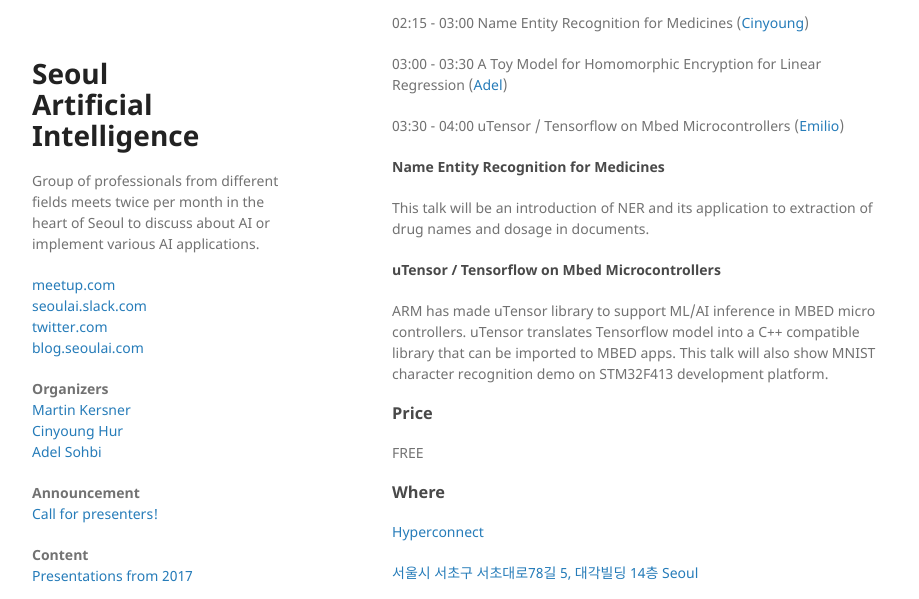
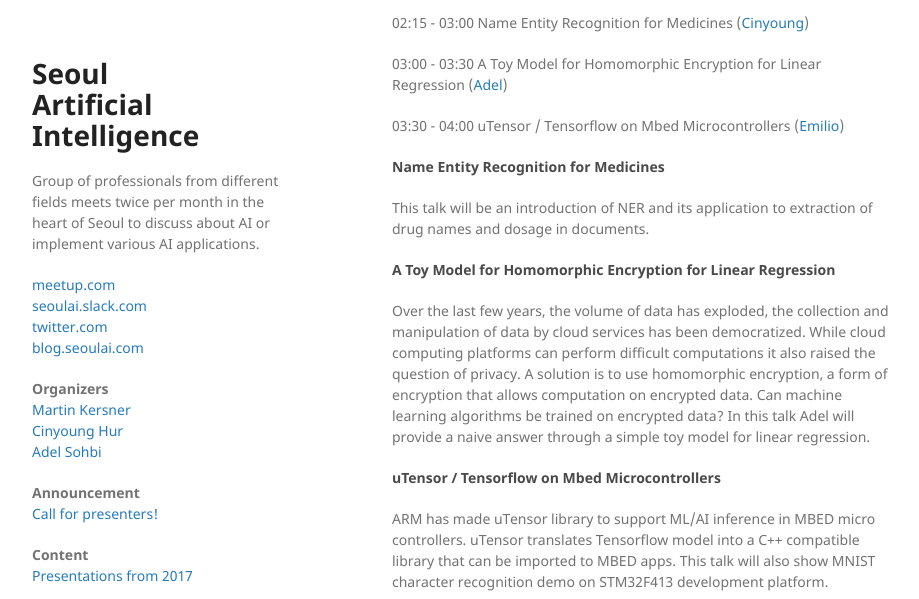
Before and after one commit to martinkersner/seoul-artificial-intelligence-meetup, a Jekyll site: the page built from docs/index.md, in a window 1280 px wide and 900 px high, scrolled down 350 px, cut to the strip 0-599 px from the top of the window. Shown: the whole strip, without its empty margins (178-1097 px from the left). Built offline with Jekyll 4.4.1, drawn with Linux system fonts in a browser that asks for light colours.

Commit message:
added homomorphic linear regression abstract

```diff
--- a/docs/index.md
+++ b/docs/index.md
@@ -28,6 +28,9 @@ Saturday, April 28, 2018
 
 #### Name Entity Recognition for Medicines
 This talk will be an introduction of NER and its application to extraction of drug names and dosage in documents.
+
+#### A Toy Model for Homomorphic Encryption for Linear Regression
+Over the last few years, the volume of data has exploded, the collection and manipulation of data by cloud services has been democratized. While cloud computing platforms can perform difficult computations it also raised the question of privacy. A solution is to use homomorphic encryption, a form of encryption that allows computation on encrypted data. Can machine learning algorithms be trained on encrypted data? In this talk Adel will provide a naive answer through a simple toy model for linear regression.
 
 #### uTensor / Tensorflow on Mbed Microcontrollers
 ARM has made uTensor library to support ML/AI inference in MBED micro controllers. uTensor translates Tensorflow model into a C++ compatible library that can be imported to MBED apps. This talk will also show MNIST character recognition demo on STM32F413 development platform.
```
